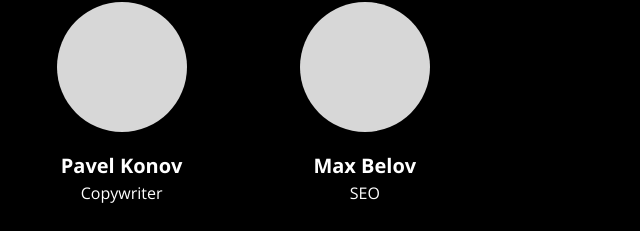
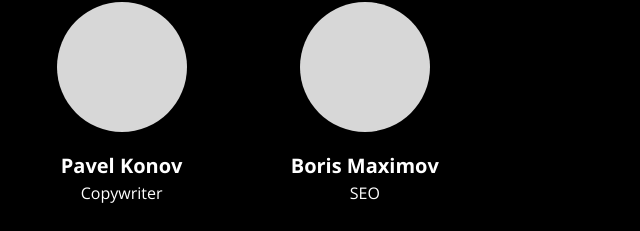
Before and after one commit to KorolevDP/My_Company, a plain HTML site: page index.html in a window 1280 px wide. Shown: the part 1761-1992 px from the top of the page, 640-1280 px from the left. Drawn offline with nearby package versions, Linux system fonts and the light colour scheme; a script that the page names is missing.

Commit message:
Cahnge SEO FIO in index.html

```diff
--- a/index.html
+++ b/index.html
@@ -88,7 +88,7 @@
 				</div>
 				<div class="card">
 					<div class="photo"></div>
-					<h4 class="name">Max Belov</h4>
+					<h4 class="name">Boris Maximov</h4>
 					<p class="position">SEO</p>
 					<p class="about_position">
 						Do not seek to change what has come <br>
```
